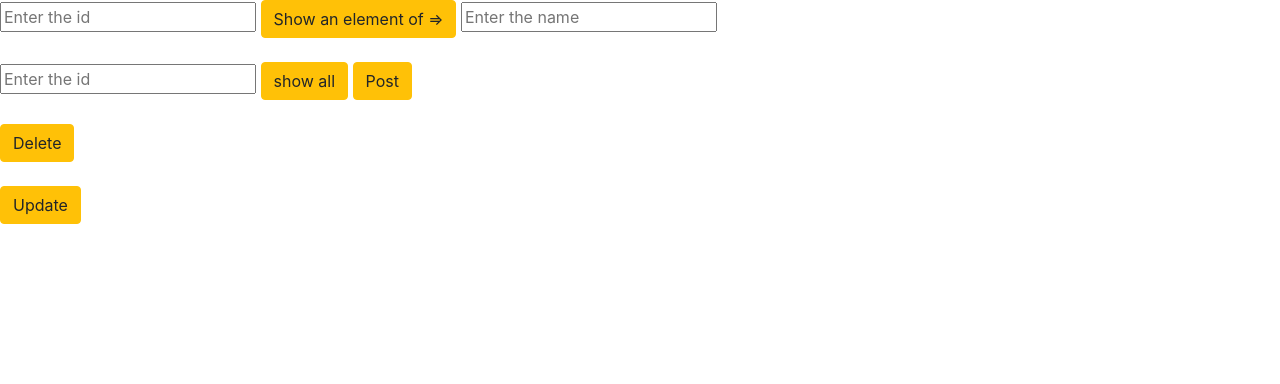
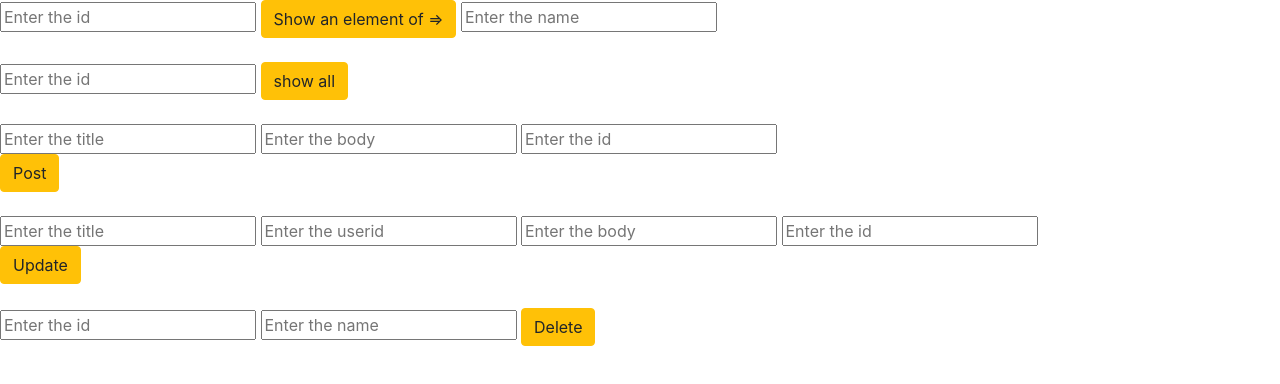
Before and after one commit to Joy097/ongoingPro, a plain HTML site: page task1/api.html in a window 1280 px wide. Drawn offline with nearby package versions, Linux system fonts and the light colour scheme.

Commit message:
Update api.html

```diff
--- a/task1/api.html
+++ b/task1/api.html
@@ -3,6 +3,7 @@
 <head>
     <meta charset="UTF-8">
     <meta http-equiv="X-UA-Compatible" content="IE=edge">
+    <script src="https://ajax.googleapis.com/ajax/libs/jquery/3.6.1/jquery.min.js"></script>
     <script src="api.js"></script>
     <link rel="stylesheet" href="https://cdn.jsdelivr.net/npm/bootstrap@4.4.1/dist/css/bootstrap.min.css" integrity="sha384-Vkoo8x4CGsO3+Hhxv8T/Q5PaXtkKtu6ug5TOeNV6gBiFeWPGFN9MuhOf23Q9Ifjh" crossorigin="anonymous">
     <meta name="viewport" content="width=device-width, initial-scale=1.0">
@@ -13,13 +14,28 @@
     <button onclick="show()" button type="button" class="btn btn-warning">Show an element of => </button>
     <input type="text" id="nam" placeholder="Enter the name">
     <br><br>
+
     <input type="text" id="name" placeholder="Enter the id">
     <button onclick="showall()" button type="button" class="btn btn-warning">show all</button>
-    <button onclick="showall()" button type="button" class="btn btn-warning">Post</button>
     <br><br>
-    <button onclick="" button type="button" class="btn btn-warning">Delete</button>
+<form id="form" method="post">
+    <input type="text" id="nam1" placeholder="Enter the title">
+    <input type="text" id="nam2" placeholder="Enter the body">
+    <input type="text" id="nam3" placeholder="Enter the id"></form>
+
+    <button onclick="post()" button type="button" class="btn btn-warning">Post</button>
     <br><br>
-    <button onclick="" button type="button" class="btn btn-warning">Update</button>
+
+    <form id="form" method="post">
+        <input type="text" id="ttl" placeholder="Enter the title">
+        <input type="text" id="uid" placeholder="Enter the userid">
+        <input type="text" id="bdy" placeholder="Enter the body">
+        <input type="text" id="id1" placeholder="Enter the id"></form>
+    <button onclick="update()" button type="button" class="btn btn-warning">Update</button>
+    <br><br>
+    <input type="text" id="id0" placeholder="Enter the id">
+    <input type="text" id="nam0" placeholder="Enter the name">
+    <button onclick="del()" button type="button" class="btn btn-warning">Delete</button>
     <div id="result"></div>
 
 
```
